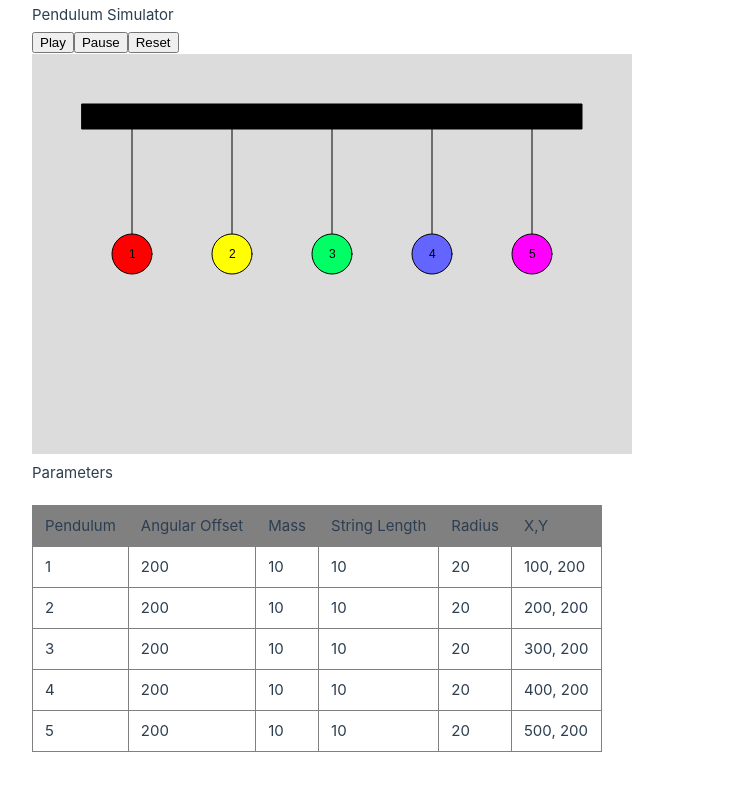
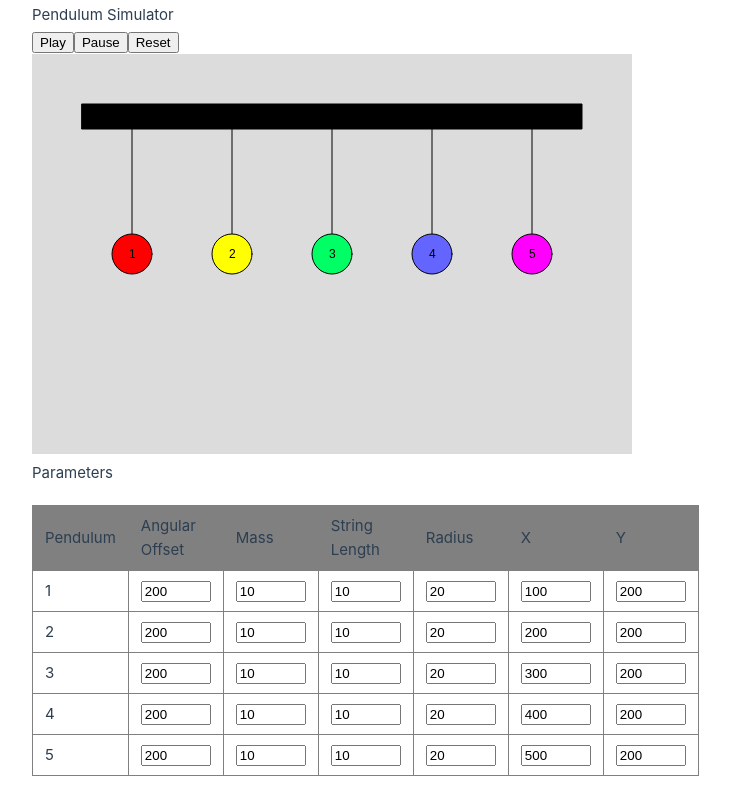
Before and after one commit to domleo/pendulum_simulator, a Vue app in the folder frontend/: page / in a window 1280 px wide. Shown: the whole page, without its empty margins (0-730 px from the left). Built offline with nearby package versions, Linux system fonts and the light colour scheme.

Commit message:
intercepted changes to any text input
since the objects are contained within a array, we need to create custom handlers for each field to make sure the correct pendulum was updated

```diff
--- a/frontend/src/components/MyCanvas.vue
+++ b/frontend/src/components/MyCanvas.vue
@@ -13,17 +13,19 @@
           <th>Mass</th>
           <th>String Length</th>
           <th>Radius</th>
-          <th>X,Y</th>
+          <th>X</th>
+          <th>Y</th>
         </tr>
       </thead>
       <tbody>
         <tr v-for="p in pendulums" :key="p.id">
           <td>{{p.id}}</td>
-          <td>{{p.angular_offset}}</td>
-          <td>{{p.mass}}</td>
-          <td>{{p.string_length}}</td>
-          <td>{{p.radius}}</td>
-          <td>{{p.curr_posx}}, {{p.curr_posy}}</td>
+          <td><input type="number" :value="p.angular_offset" @input="onAngularOffsetChanged($event, p.id)"/></td>
+          <td><input type="number" :value="p.mass" @input="onMassChanged($event, p.id)"/></td>
+          <td><input type="number" :value="p.string_length" @input="onStringLengthChanged($event, p.id)"/></td>
+          <td><input type="number" :value="p.radius" @input="onRadiusChanged($event, p.id)"/></td>
+          <td><input type="number" :value="p.curr_posx" @input="onPosXChanged($event, p.id)"/></td>
+          <td><input type="number" :value="p.curr_posy" @input="onPosYChanged($event, p.id)"/></td>
         </tr>
       </tbody>
     </table>
@@ -36,11 +38,11 @@ export default {
   data() {
     return {
       pendulums: [
-        {id: 1, dragging: false, curr_angle: 200, org_angle: 200, curr_angleVel: 0, curr_posx: 100, curr_posy: 200, org_posx: 100, org_posy: 200, angular_offset: 200, mass: 10, string_length: 10, radius: 20, r: 255, g:0, b:0},
-        {id: 2, dragging: false, curr_angle: 200, org_angle: 200, curr_angleVel: 0, curr_posx: 200, curr_posy: 200, org_posx: 200, org_posy: 200, angular_offset: 200, mass: 10, string_length: 10, radius: 20, r: 255, g:255, b:0},
-        {id: 3, dragging: false, curr_angle: 200, org_angle: 200, curr_angleVel: 0, curr_posx: 300, curr_posy: 200, org_posx: 300, org_posy: 200, angular_offset: 200, mass: 10, string_length: 10, radius: 20, r: 0, g:255, b:100},
-        {id: 4, dragging: false, curr_angle: 200, org_angle: 200, curr_angleVel: 0, curr_posx: 400, curr_posy: 200, org_posx: 400, org_posy: 200, angular_offset: 200, mass: 10, string_length: 10, radius: 20, r: 100, g:100, b:255},
-        {id: 5, dragging: false, curr_angle: 200, org_angle: 200, curr_angleVel: 0, curr_posx: 500, curr_posy: 200, org_posx: 500, org_posy: 200, angular_offset: 200, mass: 10, string_length: 10, radius: 20, r: 255, g:0, b:255}
+        {id: 1, dragging: false, curr_angle: Math.PI/4, org_angle: Math.PI/3, curr_angleVel: 0, curr_posx: 100, curr_posy: 200, org_posx: 100, org_posy: 200, angular_offset: 200, mass: 10, string_length: 10, radius: 20, r: 255, g:0, b:0},
+        {id: 2, dragging: false, curr_angle: Math.PI/4, org_angle: Math.PI/3, curr_angleVel: 0, curr_posx: 200, curr_posy: 200, org_posx: 200, org_posy: 200, angular_offset: 200, mass: 10, string_length: 10, radius: 20, r: 255, g:255, b:0},
+        {id: 3, dragging: false, curr_angle: Math.PI/4, org_angle: Math.PI/3, curr_angleVel: 0, curr_posx: 300, curr_posy: 200, org_posx: 300, org_posy: 200, angular_offset: 200, mass: 10, string_length: 10, radius: 20, r: 0, g:255, b:100},
+        {id: 4, dragging: false, curr_angle: Math.PI/4, org_angle: Math.PI/3, curr_angleVel: 0, curr_posx: 400, curr_posy: 200, org_posx: 400, org_posy: 200, angular_offset: 200, mass: 10, string_length: 10, radius: 20, r: 100, g:100, b:255},
+        {id: 5, dragging: false, curr_angle: Math.PI/4, org_angle: Math.PI/3, curr_angleVel: 0, curr_posx: 500, curr_posy: 200, org_posx: 500, org_posy: 200, angular_offset: 200, mass: 10, string_length: 10, radius: 20, r: 255, g:0, b:255}
       ],
       gravity: 0.4
     }
@@ -50,6 +52,49 @@ export default {
     this.interval = null;
   },
   methods: {
+    onAngularOffsetChanged(event, id){
+      //console.log(id, event.target.valueAsNumber)
+      for (const i in this.pendulums) {
+        if (this.pendulums[i].id === id) this.pendulums[i].angular_offset = event.target.valueAsNumber
+      }
+      this.pause()
+    },
+    onMassChanged(event, id) {
+      for (const i in this.pendulums) {
+        if (this.pendulums[i].id === id) this.pendulums[i].mass = event.target.valueAsNumber
+      }
+      this.pause()
+    },
+    onStringLengthChanged(event, id) {
+      for (const i in this.pendulums) {
+        if (this.pendulums[i].id === id) this.pendulums[i].string_length = event.target.valueAsNumber
+      }
+      this.pause()
+    },
+    onRadiusChanged(event, id) {
+      for (const i in this.pendulums) {
+        if (this.pendulums[i].id === id) this.pendulums[i].radius = event.target.valueAsNumber
+      }
+      this.pause()
+    },
+    onPosXChanged(event, id) {
+      for (const i in this.pendulums) {
+        if (this.pendulums[i].id === id) {
+          this.pendulums[i].curr_posx = event.target.valueAsNumber
+          this.pendulums[i].org_posx = event.target.valueAsNumber
+        }
+      }
+      this.pause()
+    },
+    onPosYChanged(event, id) {
+      for (const i in this.pendulums) {
+        if (this.pendulums[i].id === id) {
+          this.pendulums[i].curr_posy = event.target.valueAsNumber
+          this.pendulums[i].org_posy = event.target.valueAsNumber
+        }
+      }
+      this.pause()
+    },
     play() {
       console.log('play')
       if (this.interval) return
@@ -161,4 +206,8 @@ th, td {
 th {
     background-color: gray;
 }
+
+input {
+  width: 70px
+}
 </style>
```
Also changed, not shown: 1 other file (tests, documents, lock files or other folders).
